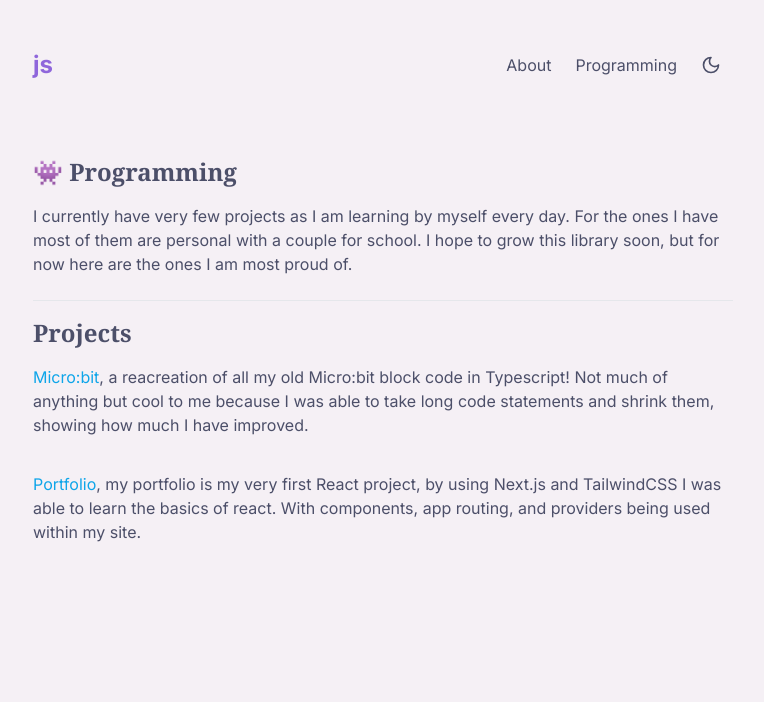
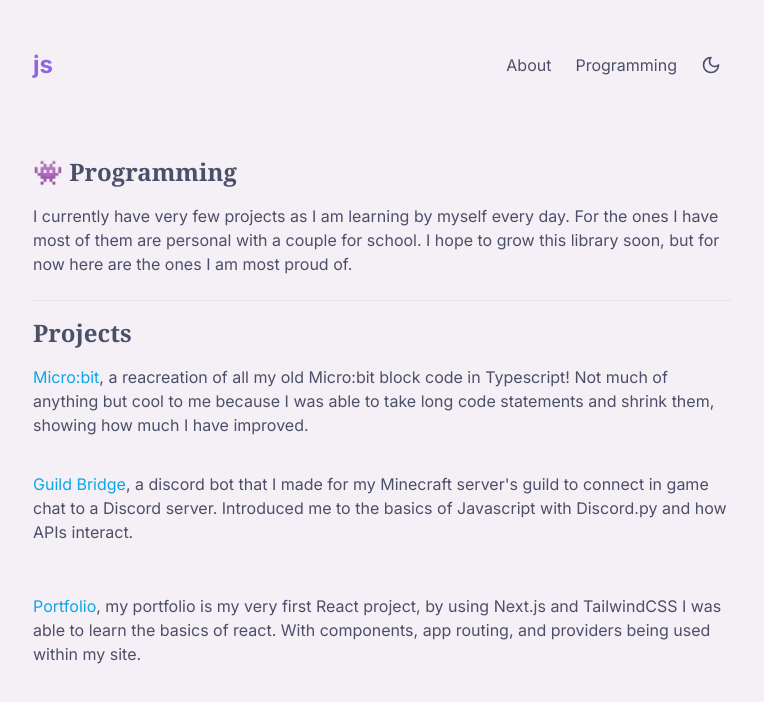
Before and after one commit to johnsyslo/portfolio, a Next.js app: page /programming in a window 1280 px wide. Shown: the top 702 px of the page, without its empty margins (257-1021 px from the left). Built offline with nearby package versions, Linux system fonts and the light colour scheme.

Commit message:
fix: Programming.tsx having a shift to the right

```diff
--- a/src/app/globals.css
+++ b/src/app/globals.css
@@ -1,6 +1,10 @@
 @tailwind base;
 @tailwind components;
 @tailwind utilities;
+
+html {
+  overflow-y: scroll;
+}
 
 :root {
   --background: #f5f0f5;
--- a/src/constants/text/Programming.tsx
+++ b/src/constants/text/Programming.tsx
@@ -11,7 +11,6 @@ export default function Programming() {
           have most of them are personal with a couple for school. I hope to grow this library soon,
           but for now here are the ones I am most proud of.
         </p>
-      </section>
         <br></br>
         <hr></hr>
         <h2 className="py-4 text-2xl font-bold">Projects</h2>
@@ -19,13 +18,26 @@ export default function Programming() {
           <p className="text-base">
             <Link
               className="text-sky-500 hover:underline"
-            href="https://github.com/johnsyslo/portfolio"
+              href="https://github.com/johnsyslo/Micro-bit"
             >
               Micro:bit
             </Link>
-          , a reacreation of all my old Micro:bit block code in Typescript! Not much of anything but
-          cool to me because I was able to take long code statements and shrink them, showing how
-          much I have improved.
+            , a reacreation of all my old Micro:bit block code in Typescript! Not much of anything
+            but cool to me because I was able to take long code statements and shrink them, showing
+            how much I have improved.
+          </p>
+        </section>
+        <section className="mb-[50px] mt-[35px]">
+          <p className="text-base">
+            <Link
+              className="text-sky-500 hover:underline"
+              href="https://github.com/johnsyslo/guild-bridge"
+            >
+              Guild Bridge
+            </Link>
+            , a discord bot that I made for my Minecraft server's guild to connect in game chat to a
+            Discord server. Introduced me to the basics of Javascript with Discord.py and how APIs
+            interact.
           </p>
         </section>
         <section className="mb-[50px] mt-[35px]">
@@ -36,10 +48,11 @@ export default function Programming() {
             >
               Portfolio
             </Link>
-          , my portfolio is my very first React project, by using Next.js and TailwindCSS I was able
-          to learn the basics of react. With components, app routing, and providers being used
-          within my site.
+            , my portfolio is my very first React project, by using Next.js and TailwindCSS I was
+            able to learn the basics of react. With components, app routing, and providers being
+            used within my site.
           </p>
+        </section>
       </section>
     </>
   );
```
Lines whose indentation alone changed are shown as unchanged.
